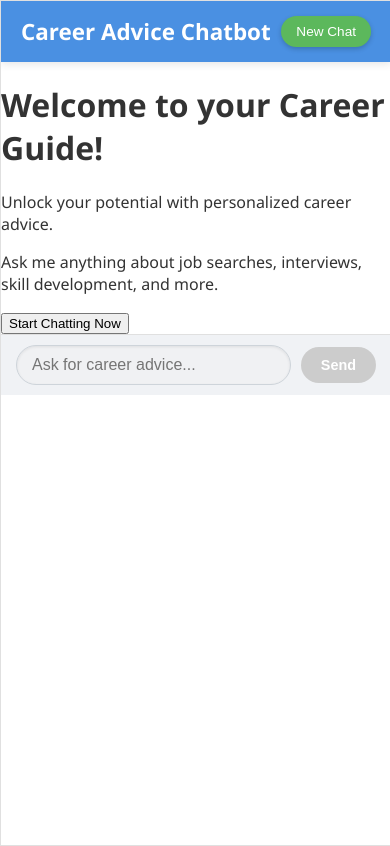
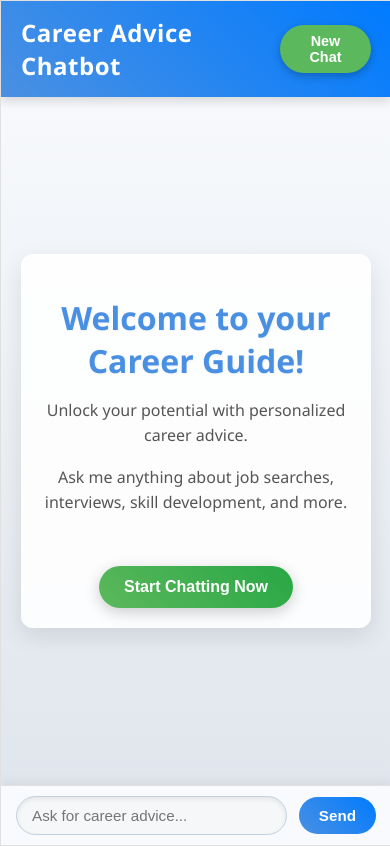
Before and after one commit to Rakshi2609/career-chatbot, a React (Create React App) app in the folder client/: page / in a window 390 px wide. Built offline with nearby package versions, Linux system fonts and the light colour scheme.

Commit message:
Update App.css

```diff
--- a/client/src/App.css
+++ b/client/src/App.css
@@ -2,7 +2,7 @@
 body {
     margin: 0;
     font-family: 'Segoe UI', 'Roboto', 'Helvetica Neue', Arial, sans-serif;
-    background-color: #e0e6ed; /* Light background for the whole page */
+    background: linear-gradient(135deg, #f5f7fa 0%, #c3cfe2 100%); /* Softer gradient background */
     display: flex;
     justify-content: center;
     align-items: center;
@@ -23,33 +23,37 @@ body {
 /* Chatbot Container */
 .chatbot-container {
     background-color: #ffffff; /* White background for the chat box */
-    border-radius: 12px;
-    box-shadow: 0 8px 30px rgba(0, 0, 0, 0.1); /* Softer, deeper shadow */
+    border-radius: 16px; /* More rounded corners */
+    box-shadow: 0 12px 40px rgba(0, 0, 0, 0.15); /* More prominent, softer shadow */
     width: 95%; /* Slightly wider on larger screens */
-    max-width: 800px; /* Max width for desktop */
+    max-width: 850px; /* Increased max width for desktop */
     height: 90vh; /* Fixed height to control chat scroll area */
     display: flex;
     flex-direction: column;
     overflow: hidden; /* Important for border-radius on children */
     border: 1px solid #e0e0e0; /* Subtle border */
+    animation: slideInUp 0.6s ease-out; /* Main container animation */
 }
 
 /* Chat Header */
 .chat-header {
-    background-color: #4a90e2; /* Modern blue */
+    background: linear-gradient(45deg, #4a90e2 0%, #007bff 100%); /* Blue gradient */
     color: white;
     padding: 18px 25px;
     display: flex;
     justify-content: space-between;
     align-items: center;
-    box-shadow: 0 2px 8px rgba(0, 0, 0, 0.1); /* Subtle shadow for header */
+    box-shadow: 0 4px 10px rgba(0, 0, 0, 0.15); /* More pronounced header shadow */
     z-index: 10; /* Ensure it stays on top */
+    border-top-left-radius: 15px; /* Match container border-radius */
+    border-top-right-radius: 15px; /* Match container border-radius */
 }
 
 .chat-header h2 {
     margin: 0;
-    font-size: 1.6em;
-    font-weight: 600;
+    font-size: 1.8em; /* Slightly larger title */
+    font-weight: 700; /* Bolder font */
+    letter-spacing: 0.5px;
 }
 
 .chat-header button {
@@ -59,15 +63,16 @@ body {
     padding: 10px 20px;
     border-radius: 25px; /* Pill-shaped button */
     cursor: pointer;
-    font-size: 0.95em;
-    font-weight: 500;
-    transition: background-color 0.3s ease, transform 0.2s ease;
-    box-shadow: 0 2px 5px rgba(0, 0, 0, 0.2);
+    font-size: 1em; /* Slightly larger font */
+    font-weight: 600; /* Bolder font */
+    transition: background-color 0.3s ease, transform 0.2s ease, box-shadow 0.3s ease;
+    box-shadow: 0 3px 8px rgba(0, 0, 0, 0.25); /* Deeper shadow */
 }
 
 .chat-header button:hover {
     background-color: #4cae4c;
-    transform: translateY(-1px); /* Slight lift on hover */
+    transform: translateY(-2px); /* More pronounced lift on hover */
+    box-shadow: 0 5px 12px rgba(0, 0, 0, 0.3);
 }
 
 .chat-header button:disabled {
@@ -82,10 +87,10 @@ body {
     flex-grow: 1; /* Takes up available space */
     padding: 20px 25px;
     overflow-y: auto; /* Enables scrolling */
-    background-color: #f7f9fc; /* Very light subtle background for messages */
+    background-color: #fcfdfe; /* Even lighter subtle background for messages */
     display: flex;
     flex-direction: column;
-    gap: 10px; /* Space between messages */
+    gap: 12px; /* More space between messages */
 }
 
 /* Scrollbar Customization (for Webkit browsers) */
@@ -99,53 +104,101 @@ body {
 }
 
 .chat-messages::-webkit-scrollbar-thumb {
-    background: #888;
+    background: #aab8c2; /* Softer scrollbar color */
     border-radius: 10px;
 }
 
 .chat-messages::-webkit-scrollbar-thumb:hover {
-    background: #555;
+    background: #8e9ca7;
 }
 
 
 /* Individual Message Bubbles */
 .message {
-    max-width: 80%; /* Messages don't span full width */
-    padding: 12px 18px;
-    border-radius: 20px; /* Rounded corners for chat bubbles */
+    max-width: 75%; /* Messages don't span full width */
+    padding: 14px 20px; /* Slightly more padding */
+    border-radius: 22px; /* More rounded corners for chat bubbles */
     word-wrap: break-word;
-    font-size: 1em;
-    line-height: 1.5;
-    position: relative; /* For potential future avatars/indicators */
-    animation: fadeIn 0.3s ease-out; /* Simple fade-in animation */
+    font-size: 1.05em; /* Slightly larger font */
+    line-height: 1.6;
+    position: relative;
+    animation: slideInMessage 0.4s ease-out forwards; /* Enhanced message animation */
+    box-shadow: 0 2px 5px rgba(0, 0, 0, 0.08); /* Subtle shadow for depth */
 }
 
 .message.user {
-    background-color: #dcf8c6; /* Light green for user messages */
+    background: linear-gradient(135deg, #dcf8c6 0%, #c4f0b2 100%); /* Light green gradient */
     color: #333;
-    align-self: flex-end; /* Align to the right */
-    border-bottom-right-radius: 5px; /* Sharpen bottom-right for a tail effect */
-    box-shadow: 0 1px 2px rgba(0, 0, 0, 0.1);
+    align-self: flex-end;
+    border-bottom-right-radius: 8px; /* Softer tail effect */
 }
 
 .message.model {
-    background-color: #ffffff; /* White for model messages */
+    background-color: #ffffff;
     color: #333;
-    align-self: flex-start; /* Align to the left */
-    border: 1px solid #e0e0e0; /* Subtle border */
-    border-bottom-left-radius: 5px; /* Sharpen bottom-left for a tail effect */
-    box-shadow: 0 1px 2px rgba(0, 0, 0, 0.05);
+    align-self: flex-start;
+    border: 1px solid #e8e8e8; /* Lighter border */
+    border-bottom-left-radius: 8px; /* Softer tail effect */
 }
 
 .message.error {
-    background-color: #ffe0e0; /* Light red for error messages */
+    background-color: #ffe0e0;
     color: #cc0000;
     border: 1px solid #ffaa99;
     align-self: center;
     text-align: center;
     font-weight: 500;
-    max-width: 90%; /* Wider for error messages */
+    max-width: 90%;
 }
+
+/* Markdown specific styling inside messages */
+.message p {
+    margin: 0;
+}
+.message strong {
+    font-weight: 700;
+}
+.message em {
+    font-style: italic;
+}
+.message ul, .message ol {
+    padding-left: 20px;
+    margin-top: 5px;
+    margin-bottom: 5px;
+}
+.message li {
+    margin-bottom: 4px;
+}
+.message a {
+    color: #007bff;
+    text-decoration: none;
+}
+.message a:hover {
+    text-decoration: underline;
+}
+.message code {
+    background-color: #f0f0f0;
+    padding: 2px 4px;
+    border-radius: 4px;
+    font-family: 'SFMono-Regular', Consolas, 'Liberation Mono', Menlo, Courier, monospace;
+    font-size: 0.9em;
+}
+.message pre {
+    background-color: #282c34;
+    color: #abb2bf;
+    padding: 10px;
+    border-radius: 8px;
+    overflow-x: auto;
+    font-family: 'SFMono-Regular', Consolas, 'Liberation Mono', Menlo, Courier, monospace;
+    font-size: 0.9em;
+}
+.message pre code {
+    background-color: transparent;
+    color: inherit;
+    padding: 0;
+    border-radius: 0;
+}
+
 
 /* Loading and Empty States */
 .loading-indicator, .no-messages {
@@ -154,55 +207,58 @@ body {
     color: #777;
     font-style: italic;
     font-size: 1.05em;
-    width: 100%; /* Ensure it centers correctly */
+    width: 100%;
 }
 .loading-indicator {
-    animation: pulse 1.5s infinite ease-in-out; /* Subtle pulse for loading */
+    animation: pulse 1.5s infinite ease-in-out;
 }
-
 
 /* Chat Input Form */
 .chat-input-form {
     display: flex;
-    padding: 15px 25px;
+    padding: 18px 25px; /* More padding */
     border-top: 1px solid #e0e0e0;
-    background-color: #f0f2f5; /* Light gray background */
+    background-color: #f8fafd; /* Lighter background */
     align-items: center;
-    gap: 10px; /* Space between input and button */
+    gap: 12px; /* More space between input and button */
+    box-shadow: 0 -4px 10px rgba(0, 0, 0, 0.05); /* Subtle shadow from bottom */
+    border-bottom-left-radius: 15px; /* Match container border-radius */
+    border-bottom-right-radius: 15px; /* Match container border-radius */
 }
 
 .chat-input-form input {
-    flex-grow: 1; /* Takes up remaining space */
-    padding: 12px 20px;
-    border: 1px solid #ced4da;
-    border-radius: 25px; /* Pill-shaped input */
-    font-size: 1em;
+    flex-grow: 1;
+    padding: 14px 22px; /* More padding */
+    border: 1px solid #c2d1e0; /* Softer border */
+    border-radius: 28px; /* More pill-shaped input */
+    font-size: 1.05em; /* Slightly larger font */
     outline: none;
     transition: border-color 0.3s ease, box-shadow 0.3s ease;
-    box-shadow: inset 0 1px 3px rgba(0, 0, 0, 0.08);
+    box-shadow: inset 0 2px 5px rgba(0, 0, 0, 0.08); /* Deeper inset shadow */
 }
 
 .chat-input-form input:focus {
-    border-color: #4a90e2; /* Blue border on focus */
-    box-shadow: 0 0 0 3px rgba(74, 144, 226, 0.2); /* Light blue glow */
+    border-color: #4a90e2;
+    box-shadow: 0 0 0 4px rgba(74, 144, 226, 0.25); /* More prominent glow */
 }
 
 .chat-input-form button {
-    background-color: #4a90e2; /* Blue send button */
+    background: linear-gradient(45deg, #4a90e2 0%, #007bff 100%); /* Blue gradient send button */
     color: white;
     border: none;
-    padding: 12px 25px;
-    border-radius: 25px; /* Pill-shaped button */
+    padding: 14px 28px; /* More padding */
+    border-radius: 28px; /* More pill-shaped button */
     cursor: pointer;
-    font-size: 1em;
+    font-size: 1.05em; /* Slightly larger font */
     font-weight: 600;
-    transition: background-color 0.3s ease, transform 0.2s ease;
-    box-shadow: 0 2px 5px rgba(0, 0, 0, 0.2);
+    transition: background-color 0.3s ease, transform 0.2s ease, box-shadow 0.3s ease;
+    box-shadow: 0 3px 8px rgba(0, 0, 0, 0.25); /* Deeper shadow */
 }
 
 .chat-input-form button:hover {
-    background-color: #357ABD;
-    transform: translateY(-1px);
+    background: linear-gradient(45deg, #357ABD 0%, #0056b3 100%); /* Darker blue on hover */
+    transform: translateY(-2px);
+    box-shadow: 0 5px 12px rgba(0, 0, 0, 0.3);
 }
 
 .chat-input-form button:disabled {
@@ -212,8 +268,73 @@ body {
     transform: none;
 }
 
+
+/* New: Landing Page Styles */
+.landing-page-content {
+    flex-grow: 1;
+    display: flex;
+    flex-direction: column;
+    justify-content: center;
+    align-items: center;
+    text-align: center;
+    background: linear-gradient(180deg, #f7f9fc 0%, #e0e6ed 100%); /* Soft gradient for landing */
+    padding: 20px;
+    animation: fadeIn 0.8s ease-out; /* Fade in animation for landing content */
+}
+
+.landing-text-area {
+    max-width: 600px;
+    padding: 30px;
+    background-color: rgba(255, 255, 255, 0.9);
+    border-radius: 12px;
+    box-shadow: 0 8px 25px rgba(0, 0, 0, 0.1);
+    animation: scaleIn 0.5s cubic-bezier(0.175, 0.885, 0.32, 1.275); /* Pop-in effect */
+}
+
+.landing-page-content h1 {
+    font-size: 2.8em;
+    color: #4a90e2;
+    margin-bottom: 15px;
+    font-weight: 700;
+    text-shadow: 1px 1px 2px rgba(0,0,0,0.05);
+}
+
+.landing-page-content p {
+    font-size: 1.2em;
+    color: #555;
+    margin-bottom: 10px;
+    line-height: 1.6;
+}
+
+.landing-page-content p:last-of-type {
+    margin-bottom: 30px;
+}
+
+.start-chat-button {
+    background: linear-gradient(45deg, #5cb85c 0%, #28a745 100%); /* Green gradient */
+    color: white;
+    border: none;
+    padding: 15px 35px;
+    border-radius: 30px;
+    cursor: pointer;
+    font-size: 1.2em;
+    font-weight: 700;
+    transition: background-color 0.3s ease, transform 0.2s ease, box-shadow 0.3s ease;
+    box-shadow: 0 4px 15px rgba(0, 0, 0, 0.2);
+    margin-top: 20px;
+}
+
+.start-chat-button:hover {
+    background: linear-gradient(45deg, #4cae4c 0%, #218838 100%);
+    transform: translateY(-3px);
+    box-shadow: 0 6px 20px rgba(0, 0, 0, 0.3);
+}
+
 /* Responsive Adjustments */
 @media (max-width: 768px) {
+    body {
+        background: #f5f7fa; /* Simpler background for mobile */
+    }
     .chatbot-container {
         width: 100%;
         height: 100vh; /* Full screen on mobile */
@@ -223,15 +344,16 @@ body {
 
     .chat-header {
         padding: 15px 20px;
+        border-radius: 0;
     }
 
     .chat-header h2 {
-        font-size: 1.4em;
+        font-size: 1.5em; /* Adjusted for mobile */
     }
 
     .chat-header button {
         padding: 8px 15px;
-        font-size: 0.85em;
+        font-size: 0.9em;
     }
 
     .chat-messages {
@@ -241,20 +363,36 @@ body {
 
     .message {
         padding: 10px 15px;
-        font-size: 0.9em;
+        font-size: 0.95em;
     }
 
     .chat-input-form {
         padding: 10px 15px;
+        border-radius: 0;
     }
 
     .chat-input-form input {
         padding: 10px 15px;
+        font-size: 0.95em;
     }
 
     .chat-input-form button {
         padding: 10px 20px;
-        font-size: 0.9em;
+        font-size: 0.95em;
+    }
+
+    .landing-text-area {
+        padding: 20px;
+    }
+    .landing-page-content h1 {
+        font-size: 2em;
+    }
+    .landing-page-content p {
+        font-size: 1em;
+    }
+    .start-chat-button {
+        padding: 12px 25px;
+        font-size: 1em;
     }
 }
 
@@ -262,11 +400,46 @@ body {
 @keyframes fadeIn {
     from {
         opacity: 0;
-        transform: translateY(10px);
+    }
+    to {
+        opacity: 1;
+    }
+}
+
+@keyframes slideInUp {
+    from {
+        opacity: 0;
+        transform: translateY(20px);
     }
     to {
         opacity: 1;
         transform: translateY(0);
+    }
+}
+
+@keyframes slideInMessage {
+    from {
+        opacity: 0;
+        transform: translateX(-20px); /* Adjust based on user/model for better effect */
+    }
+    to {
+        opacity: 1;
+        transform: translateX(0);
+    }
+}
+
+.message.user.slideInMessage { /* Specific animation for user message */
+    animation: slideInUserMessage 0.4s ease-out forwards;
+}
+
+@keyframes slideInUserMessage {
+    from {
+        opacity: 0;
+        transform: translateX(20px);
+    }
+    to {
+        opacity: 1;
+        transform: translateX(0);
     }
 }
 
@@ -281,3 +454,14 @@ body {
         opacity: 0.7;
     }
 }
+
+@keyframes scaleIn {
+    from {
+        opacity: 0;
+        transform: scale(0.9);
+    }
+    to {
+        opacity: 1;
+        transform: scale(1);
+    }
+}
```
